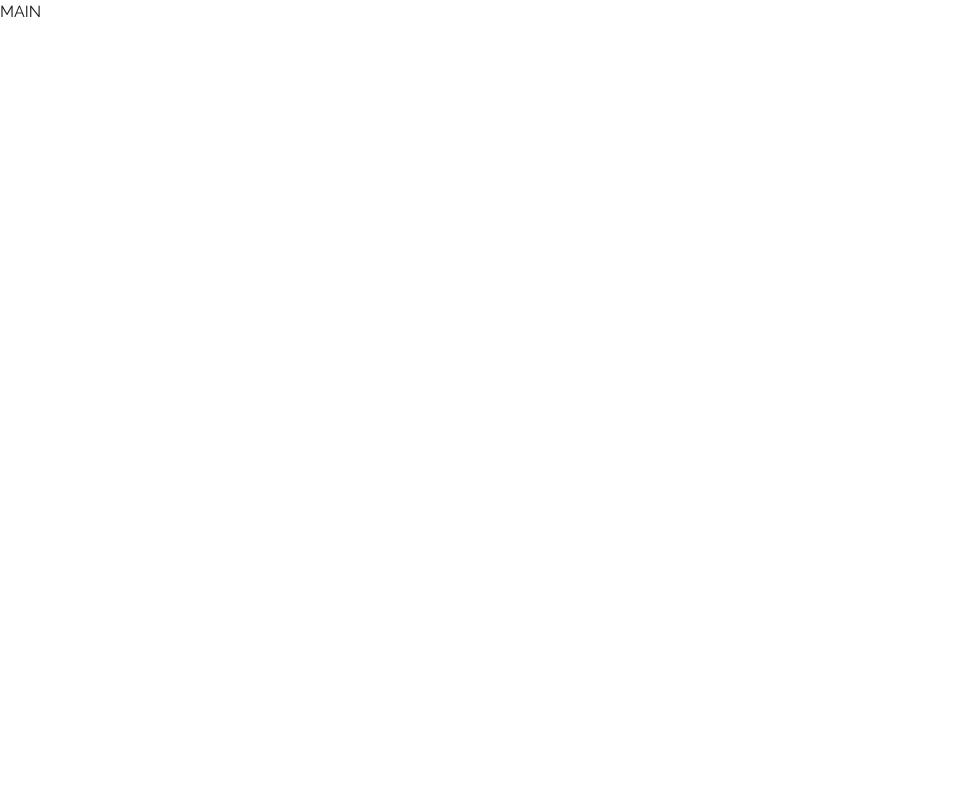
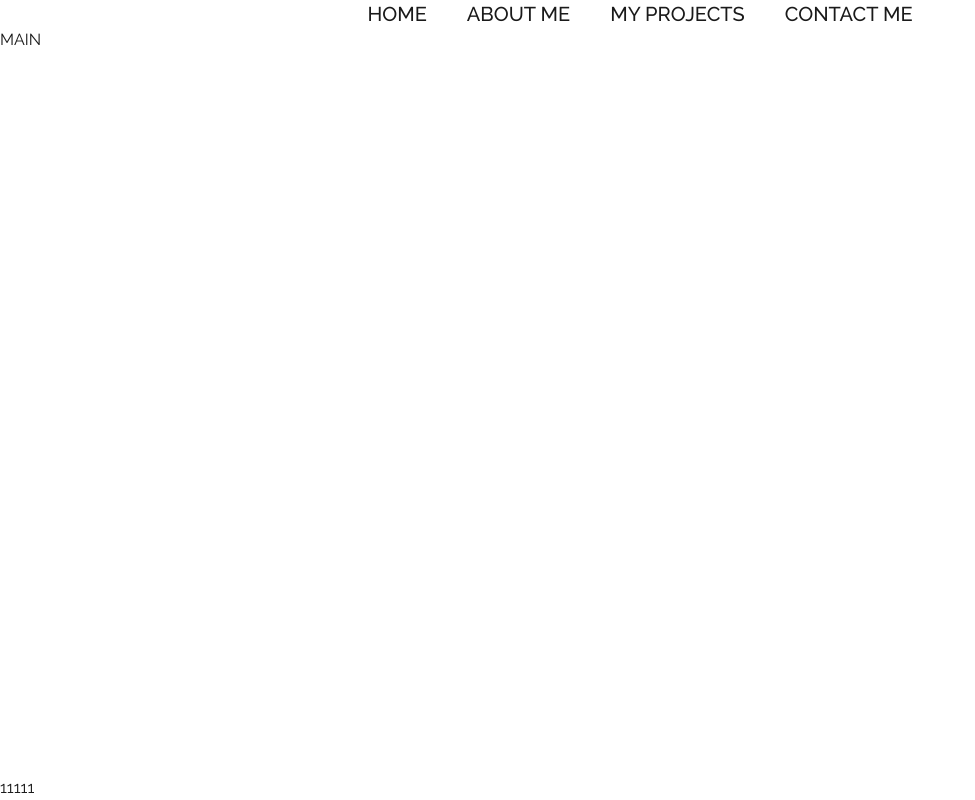
Before and after one commit to firehawk89/personal-website, a Next.js app: page / in a window 1280 px wide. Shown: the whole page, without its empty margins (0-975 px from the left). Built offline with nearby package versions, Linux system fonts and the light colour scheme.

Commit message:
update main layout component

```diff
--- a/src/app/layout.tsx
+++ b/src/app/layout.tsx
@@ -1,6 +1,7 @@
 import type { Metadata } from 'next'
+import Header from '@/components/Header/Header'
+import { classnames } from '@/utils'
 import { raleway } from './fonts'
-
 import './globals.css'
 
 export const metadata: Metadata = {
@@ -15,7 +16,13 @@ export default function RootLayout({
 }) {
   return (
     <html lang="en">
-      <body className={raleway.className}>{children}</body>
+      <body
+        className={classnames('min-h-screen flex flex-col', raleway.className)}
+      >
+        <Header />
+        <main className="flex-grow flex-shrink basis-0">{children}</main>
+        <div>11111</div>
+      </body>
     </html>
   )
 }
```
